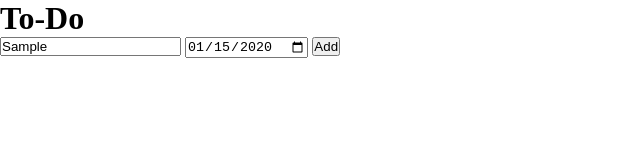
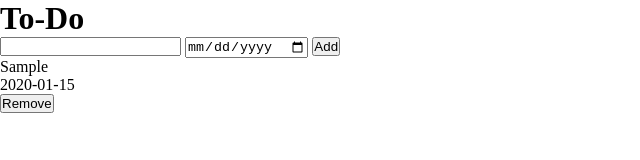
Before and after one commit to Kabilesh-GS/To-Do, a plain HTML site: page index.html in a window 1280 px wide. Both pictures are taken after typing "Sample", "2020-01-15" into the empty fields and a click on the button "Add". Shown: the whole page, without its empty margins (0-640 px from the left). Drawn offline with Linux system fonts and the light colour scheme.

Commit message:
Display the value

```diff
--- a/Assets/script.js
+++ b/Assets/script.js
@@ -1,4 +1,25 @@
 let todoArray = [];
+
+displayTodos();
+
+function displayTodos(){
+  let displayString = '';
+  for(let i =0;i<todoArray.length;i++){
+    let todonames = todoArray[i].Name;
+    let tododates = todoArray[i].Date;
+    let html = `
+      <div>
+        <div>${todonames}</div>
+        <div>${tododates}</div>
+        <button onclick="
+          todoArray.splice(${i},1);
+        ">Remove</button>
+      </div>
+    `;
+    displayString +=html;
+  }
+  document.querySelector('.displayTodos').innerHTML = `${displayString}`;
+}
 
 function add(){
   let todoValue = document.querySelector('.todoTasks');
@@ -11,4 +32,8 @@ function add(){
     Date: Date
   });
   console.log(todoArray);
+
+  todoValue.value = '';
+  todoDate.value = '';
+  displayTodos();
 }
--- a/index.html
+++ b/index.html
@@ -12,6 +12,7 @@
       <input class="todoTasks"/>
       <input type="date" class="todoDate"/>
       <button class="addTodo" onclick="add()">Add</button>
+      <div class="displayTodos"></div>
     </div>
     <script src="Assets/script.js"></script>
   </body>
```
